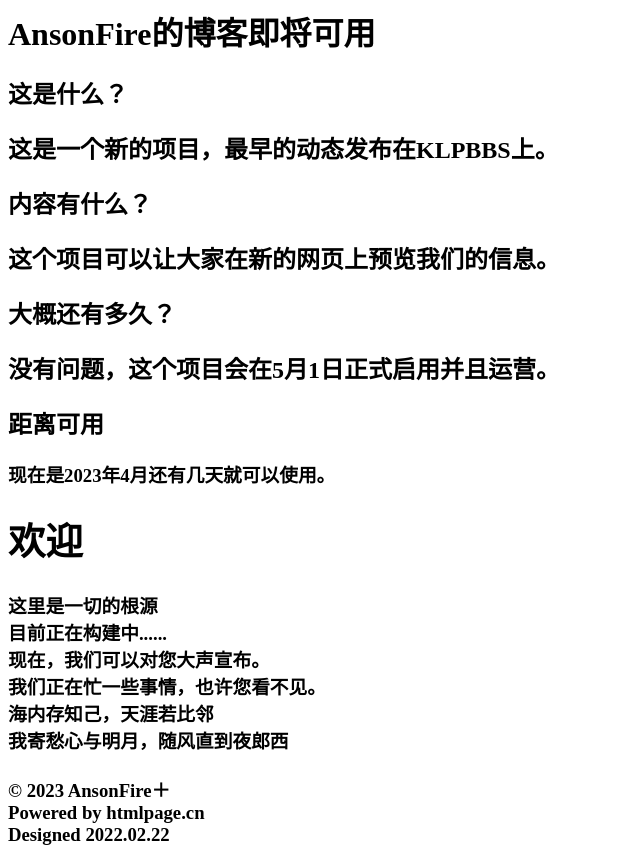
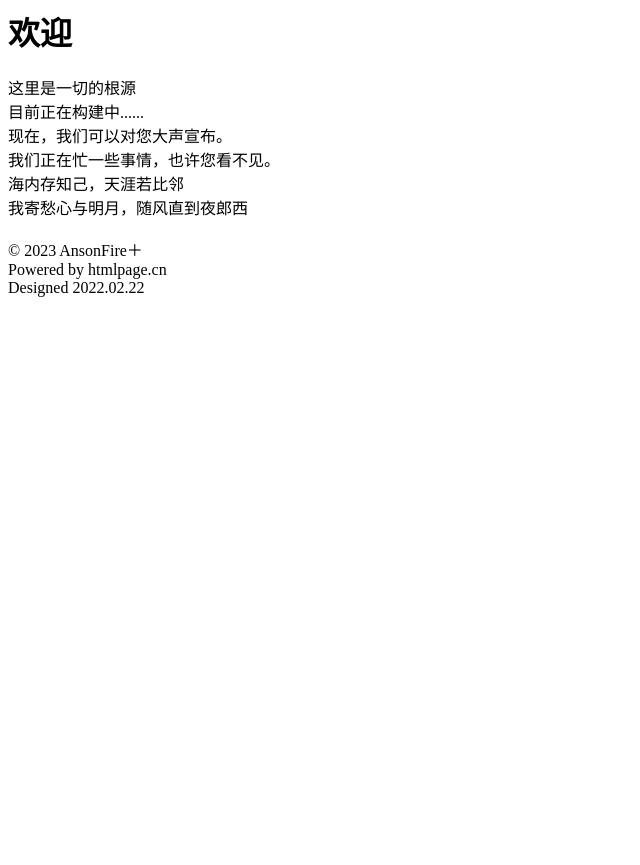
Before and after one commit to SkyOnline-NET/SkyOnline.github.io, a plain HTML site: page index.html in a window 1280 px wide. Shown: the whole page, without its empty margins (0-640 px from the left). After the commit the page ends 800 px from the top, so only its background shows below. Drawn offline with Linux system fonts and the light colour scheme.

Commit message:
Update index.html

```diff
--- a/index.html
+++ b/index.html
@@ -1,20 +1,9 @@
-<h1> AnsonFire的博客即将可用 <h1>
 
-<h2> 这是什么？<h2>
 
-  这是一个新的项目，最早的动态发布在KLPBBS上。
 
-<h2>内容有什么？<h2>
 
-  这个项目可以让大家在新的网页上预览我们的信息。
 
-<h2>大概还有多久？<h2>
 
-  没有问题，这个项目会在5月1日正式启用并且运营。
-
-<h2>距离可用<h2>
-
-<h3>现在是2023年4月还有几天就可以使用。<h3>
 <body>
   <div id="default-editor-page__placeholder" class="panel">
     <h1 class="welcome">欢迎
```
